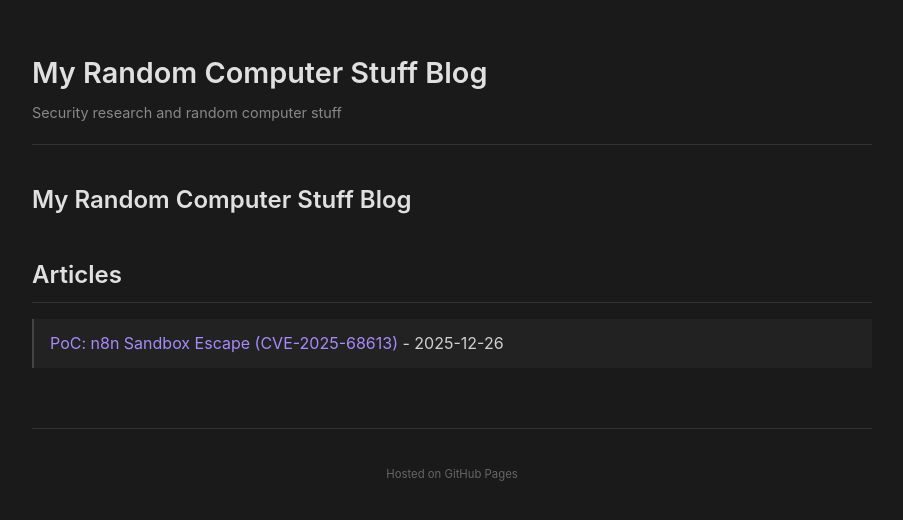
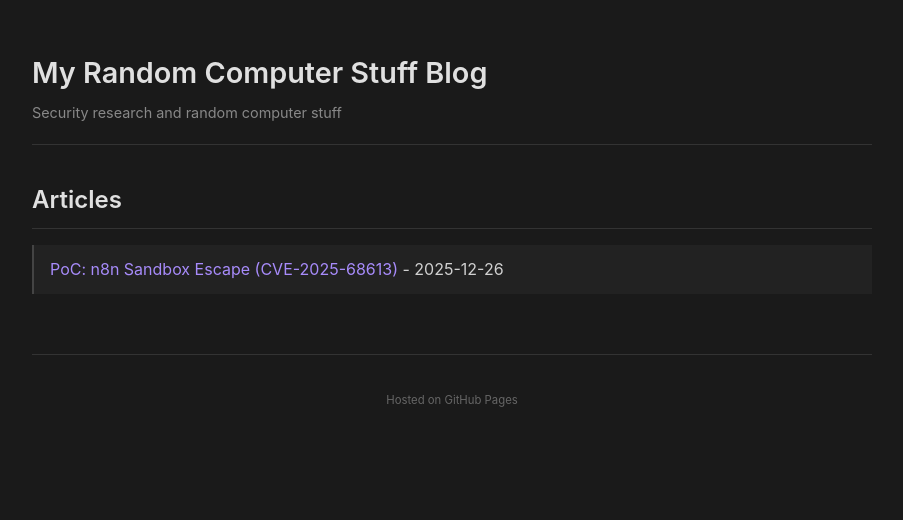
Before and after one commit to reem-012/reem-012.github.io, a Jekyll site: the page built from index.md, in a window 1280 px wide. Shown: the top 520 px of the page, without its empty margins (188-1091 px from the left). Built offline with Jekyll 4.4.1, drawn with Linux system fonts in a browser that asks for light colours; our own code applies the rules of GitHub Pages for plain Markdown files.

Commit message:
Removing superflous line

```diff
--- a/index.md
+++ b/index.md
@@ -2,7 +2,6 @@
 layout: home
 ---
 
-# My Random Computer Stuff Blog
 ## Articles
 
 <ul>
```
